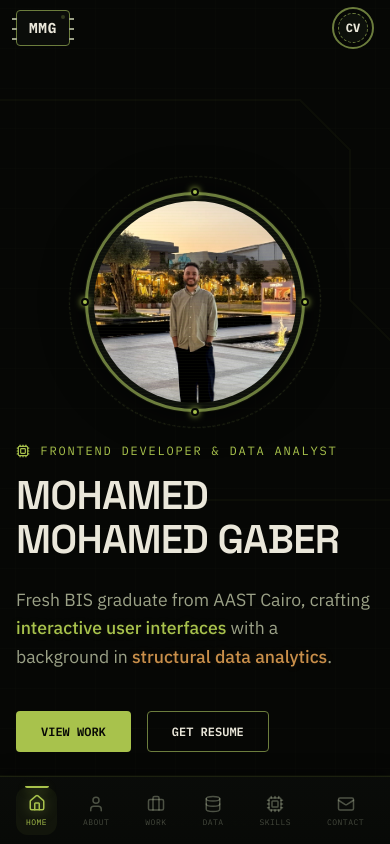
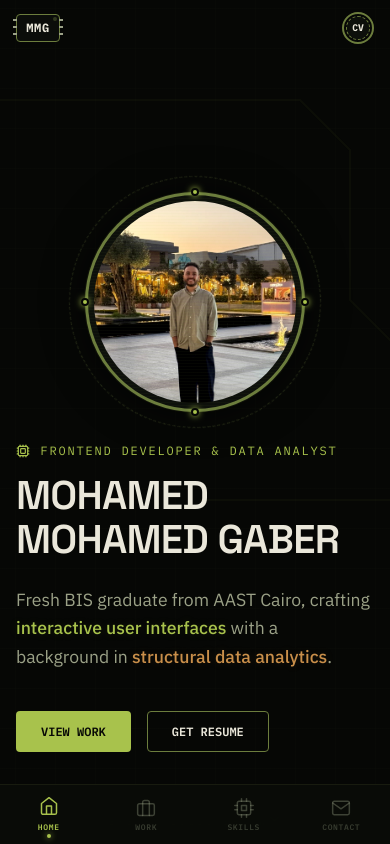
Before and after one commit to MohamedGaberJR/Mo-Portfolio, a React (Vite) app: page / in a window 390 px wide. Shown: the top 844 px of the page. Built offline with nearby package versions, Linux system fonts and the light colour scheme.

Commit message:
Polish: scaled down header microchip and CV button in mobile media query inside Nav.css to perfectly match mobile header height

```diff
--- a/src/components/Nav.css
+++ b/src/components/Nav.css
@@ -80,7 +80,7 @@
   text-shadow: 0 0 8px var(--olive-signal-glow);
 }
 
-/* Blinking status LED on microchip corner */
+/* Blinking status LED */
 .chip-led {
   position: absolute;
   top: 4px;
@@ -122,7 +122,7 @@
 .pin-right-2 { right: -5px; top: 17px; }
 .pin-right-3 { right: -5px; top: 27px; }
 
-/* ===== Desktop Navigation Links (inside top bar) ===== */
+/* ===== Desktop Navigation Links ===== */
 .nav-links-desktop {
   display: none;
   gap: var(--spacing-md);
@@ -167,7 +167,6 @@
   transform-origin: left;
 }
 
-/* Active Section State */
 .nav-link.active {
   color: var(--olive-signal);
   text-shadow: 0 0 8px var(--olive-signal-glow);
@@ -179,7 +178,7 @@
   height: 2px;
 }
 
-/* ===== Solder Pad CV Button ===== */
+/* ===== CV Button ===== */
 .nav-actions {
   display: flex;
   align-items: center;
@@ -241,7 +240,9 @@
   color: var(--bg-base);
 }
 
-/* ===== Mobile Bottom Tab Bar (app-style) ===== */
+/* ============================================
+   MOBILE BOTTOM TAB BAR — Clean App Style
+   ============================================ */
 .mobile-tab-bar {
   display: none;
 }
@@ -253,109 +254,117 @@
     bottom: 0;
     left: 0;
     right: 0;
-    height: 68px;
     z-index: 1000;
-    background: linear-gradient(180deg, rgba(11, 13, 10, 0.88) 0%, rgba(8, 10, 7, 0.96) 100%);
-    backdrop-filter: blur(20px) saturate(1.3);
-    -webkit-backdrop-filter: blur(20px) saturate(1.3);
-    border-top: 1px solid rgba(168, 194, 76, 0.12);
-    box-shadow:
-      0 -4px 16px rgba(0, 0, 0, 0.4),
-      0 -1px 0 rgba(168, 194, 76, 0.06);
+    background-color: rgba(10, 12, 8, 0.95);
+    backdrop-filter: blur(24px);
+    -webkit-backdrop-filter: blur(24px);
+    border-top: 1px solid rgba(107, 122, 63, 0.15);
     justify-content: space-around;
-    align-items: center;
-    padding: 0 8px;
+    align-items: stretch;
+    height: 60px;
     padding-bottom: env(safe-area-inset-bottom, 0);
+  }
+
+  /* Scale down the top header MMG logo and CV button */
+  .chip-package {
+    width: 44px;
+    height: 28px;
+  }
+  .chip-die {
+    font-size: 0.75rem;
+  }
+  .chip-led {
+    top: 2px;
+    right: 2px;
+  }
+  .chip-pin {
+    width: 4px;
+  }
+  .pin-left-1 { left: -4px; top: 4px; }
+  .pin-left-2 { left: -4px; top: 11px; }
+  .pin-left-3 { left: -4px; top: 18px; }
+  .pin-right-1 { right: -4px; top: 4px; }
+  .pin-right-2 { right: -4px; top: 11px; }
+  .pin-right-3 { right: -4px; top: 18px; }
+
+  .cv-btn {
+    width: 32px;
+    height: 32px;
+  }
+  .pad-solder {
+    inset: 4px;
+  }
+  .cv-btn-text {
+    font-size: 0.6rem;
   }
 }
 
-.tab-btn {
+/* Each tab button */
+.mob-tab {
   display: flex;
   flex-direction: column;
   align-items: center;
   justify-content: center;
+  flex: 1;
   gap: 4px;
-  padding: 8px 10px;
-  border-radius: 12px;
   text-decoration: none;
+  -webkit-tap-highlight-color: transparent;
   position: relative;
-  -webkit-tap-highlight-color: transparent;
-  transition: transform 0.35s cubic-bezier(0.34, 1.56, 0.64, 1),
-              background-color 0.3s ease;
+  padding: 8px 0;
 }
 
-.tab-btn:active {
-  transform: scale(0.9);
+/* Icon */
+.mob-tab-icon {
+  display: flex;
+  align-items: center;
+  justify-content: center;
+  color: rgba(160, 170, 140, 0.35);
+  transition: color 0.3s ease, transform 0.3s ease;
 }
 
-.tab-icon {
-  color: rgba(180, 190, 160, 0.4);
-  transition: color 0.35s cubic-bezier(0.4, 0, 0.2, 1),
-              filter 0.35s cubic-bezier(0.4, 0, 0.2, 1),
-              transform 0.35s cubic-bezier(0.34, 1.56, 0.64, 1);
+/* Label */
+.mob-tab-label {
+  font-family: var(--font-mono);
+  font-size: 0.5rem;
+  font-weight: 600;
+  color: rgba(160, 170, 140, 0.3);
+  text-transform: uppercase;
+  letter-spacing: 0.08em;
+  transition: color 0.3s ease;
 }
 
-.tab-label {
-  font-family: var(--font-mono);
-  font-size: 0.5rem;
-  color: rgba(180, 190, 160, 0.35);
-  text-transform: uppercase;
-  letter-spacing: 0.06em;
-  transition: color 0.35s cubic-bezier(0.4, 0, 0.2, 1),
-              opacity 0.3s ease;
+/* ---- Active state ---- */
+.mob-tab.active .mob-tab-icon {
+  color: var(--olive-signal);
+  transform: translateY(-2px);
 }
 
-/* Active tab state — smooth glow transition */
-.tab-btn.active {
-  background-color: rgba(168, 194, 76, 0.06);
-}
-
-.tab-btn.active .tab-icon {
-  color: var(--olive-signal);
-  filter: drop-shadow(0 0 6px rgba(168, 194, 76, 0.5));
-  transform: translateY(-1px);
-}
-
-.tab-btn.active .tab-label {
+.mob-tab.active .mob-tab-label {
   color: var(--olive-signal);
 }
 
-/* Top indicator bar with smooth width animation */
-.tab-btn::before {
+/* Active indicator dot */
+.mob-tab.active::after {
   content: '';
   position: absolute;
-  top: -1px;
+  bottom: 6px;
   left: 50%;
-  transform: translateX(-50%) scaleX(0);
-  width: 24px;
-  height: 2px;
-  background: var(--olive-signal);
-  border-radius: 0 0 4px 4px;
-  box-shadow: 0 2px 8px rgba(168, 194, 76, 0.4);
-  transition: transform 0.4s cubic-bezier(0.34, 1.56, 0.64, 1),
-              opacity 0.3s ease;
-  opacity: 0;
+  transform: translateX(-50%);
+  width: 4px;
+  height: 4px;
+  background-color: var(--olive-signal);
+  border-radius: 50%;
+  box-shadow: 0 0 6px var(--olive-signal);
 }
 
-.tab-btn.active::before {
-  transform: translateX(-50%) scaleX(1);
-  opacity: 1;
+/* Tap feedback */
+.mob-tab:active .mob-tab-icon {
+  transform: scale(0.85);
 }
 
 @media (prefers-reduced-motion: reduce) {
-  .chip-package:hover {
-    transform: none;
-  }
-  .cv-btn:hover {
-    transform: none;
-  }
-  .tab-btn:active {
-    transform: none;
-  }
-  .tab-btn.active .tab-icon {
-    transform: none;
-  }
-  .tab-btn::before {
+  .mob-tab .mob-tab-icon,
+  .mob-tab-label {
     transition: none;
   }
 }
--- a/src/components/Nav.jsx
+++ b/src/components/Nav.jsx
@@ -1,5 +1,4 @@
 import React, { useState, useEffect } from 'react';
-import { Home, Briefcase, Database, Cpu, Mail, User } from 'lucide-react';
 import './Nav.css';
 
 export default function Nav({ activeSection }) {
@@ -13,21 +12,56 @@ export default function Nav({ activeSection }) {
     return () => window.removeEventListener('scroll', handleScroll);
   }, []);
 
-  const navItems = [
-    { id: 'hero', label: 'Home', icon: Home, href: '#hero' },
-    { id: 'about', label: 'About', icon: User, href: '#about' },
-    { id: 'work', label: 'Work', icon: Briefcase, href: '#work' },
-    { id: 'data', label: 'Data', icon: Database, href: '#data' },
-    { id: 'skills', label: 'Skills', icon: Cpu, href: '#skills' },
-    { id: 'contact', label: 'Contact', icon: Mail, href: '#contact' },
+  /* Mobile tabs — only 4 key sections for a clean layout */
+  const mobileTabs = [
+    { id: 'hero', label: 'Home', href: '#hero', icon: (
+      <svg width="20" height="20" viewBox="0 0 24 24" fill="none" stroke="currentColor" strokeWidth="1.8" strokeLinecap="round" strokeLinejoin="round">
+        <path d="M3 9l9-7 9 7v11a2 2 0 0 1-2 2H5a2 2 0 0 1-2-2z"/>
+        <polyline points="9 22 9 12 15 12 15 22"/>
+      </svg>
+    )},
+    { id: 'work', label: 'Work', href: '#work', icon: (
+      <svg width="20" height="20" viewBox="0 0 24 24" fill="none" stroke="currentColor" strokeWidth="1.8" strokeLinecap="round" strokeLinejoin="round">
+        <rect x="2" y="7" width="20" height="14" rx="2" ry="2"/>
+        <path d="M16 21V5a2 2 0 0 0-2-2h-4a2 2 0 0 0-2 2v16"/>
+      </svg>
+    )},
+    { id: 'skills', label: 'Skills', href: '#skills', icon: (
+      <svg width="20" height="20" viewBox="0 0 24 24" fill="none" stroke="currentColor" strokeWidth="1.8" strokeLinecap="round" strokeLinejoin="round">
+        <rect x="4" y="4" width="16" height="16" rx="2" ry="2"/>
+        <rect x="9" y="9" width="6" height="6"/>
+        <line x1="9" y1="1" x2="9" y2="4"/>
+        <line x1="15" y1="1" x2="15" y2="4"/>
+        <line x1="9" y1="20" x2="9" y2="23"/>
+        <line x1="15" y1="20" x2="15" y2="23"/>
+        <line x1="20" y1="9" x2="23" y2="9"/>
+        <line x1="20" y1="14" x2="23" y2="14"/>
+        <line x1="1" y1="9" x2="4" y2="9"/>
+        <line x1="1" y1="14" x2="4" y2="14"/>
+      </svg>
+    )},
+    { id: 'contact', label: 'Contact', href: '#contact', icon: (
+      <svg width="20" height="20" viewBox="0 0 24 24" fill="none" stroke="currentColor" strokeWidth="1.8" strokeLinecap="round" strokeLinejoin="round">
+        <path d="M4 4h16c1.1 0 2 .9 2 2v12c0 1.1-.9 2-2 2H4c-1.1 0-2-.9-2-2V6c0-1.1.9-2 2-2z"/>
+        <polyline points="22,6 12,13 2,6"/>
+      </svg>
+    )},
+  ];
+
+  /* Desktop nav — all sections */
+  const desktopLinks = [
+    { id: 'about', label: 'About', href: '#about' },
+    { id: 'work', label: 'Work', href: '#work' },
+    { id: 'data', label: 'Data', href: '#data' },
+    { id: 'skills', label: 'Skills', href: '#skills' },
+    { id: 'contact', label: 'Contact', href: '#contact' },
   ];
 
   return (
     <>
-      {/* Top Header Bar — always visible on all devices */}
+      {/* Top Header Bar — MMG logo + CV button, always at top */}
       <nav className={`navbar ${scrolled ? 'scrolled' : ''}`}>
         <div className="nav-container">
-          {/* Monogram logo looking like an integrated circuit */}
           <a
             href="/"
             className="logo-chip"
@@ -50,9 +84,9 @@ export default function Nav({ activeSection }) {
             </div>
           </a>
 
-          {/* Desktop-only inline nav links */}
+          {/* Desktop inline links */}
           <div className="nav-links-desktop">
-            {navItems.filter(i => i.id !== 'hero').map(item => (
+            {desktopLinks.map(item => (
               <a
                 key={item.id}
                 href={item.href}
@@ -64,15 +98,11 @@ export default function Nav({ activeSection }) {
           </div>
 
           <div className="nav-actions">
-            {/* Solder-pad styled download button */}
             <a
               href="/assets/Mohamed Mohamed Gaber.pdf"
               download="Mohamed Mohamed Gaber.pdf"
               className="cv-btn"
               title="Download Curriculum Vitae"
-              onClick={(e) => {
-                console.log('Downloading CV...');
-              }}
             >
               <span className="pad-ring"></span>
               <span className="pad-solder"></span>
@@ -82,19 +112,20 @@ export default function Nav({ activeSection }) {
         </div>
       </nav>
 
-      {/* Mobile-only bottom tab bar — app-style navigation */}
-      <div className="mobile-tab-bar">
-        {navItems.map(item => {
-          const Icon = item.icon;
-          const isActive = activeSection === item.id;
+      {/* Mobile bottom tab bar */}
+      <div className="mobile-tab-bar" role="navigation" aria-label="Mobile navigation">
+        {mobileTabs.map(item => {
+          const isActive = activeSection === item.id ||
+            (item.id === 'work' && (activeSection === 'work' || activeSection === 'about' || activeSection === 'data'));
           return (
             <a
               key={item.id}
               href={item.href}
-              className={`tab-btn ${isActive ? 'active' : ''}`}
+              className={`mob-tab ${isActive ? 'active' : ''}`}
+              aria-current={isActive ? 'page' : undefined}
             >
-              <Icon size={18} className="tab-icon" />
-              <span className="tab-label">{item.label}</span>
+              <span className="mob-tab-icon">{item.icon}</span>
+              <span className="mob-tab-label">{item.label}</span>
             </a>
           );
         })}
```
